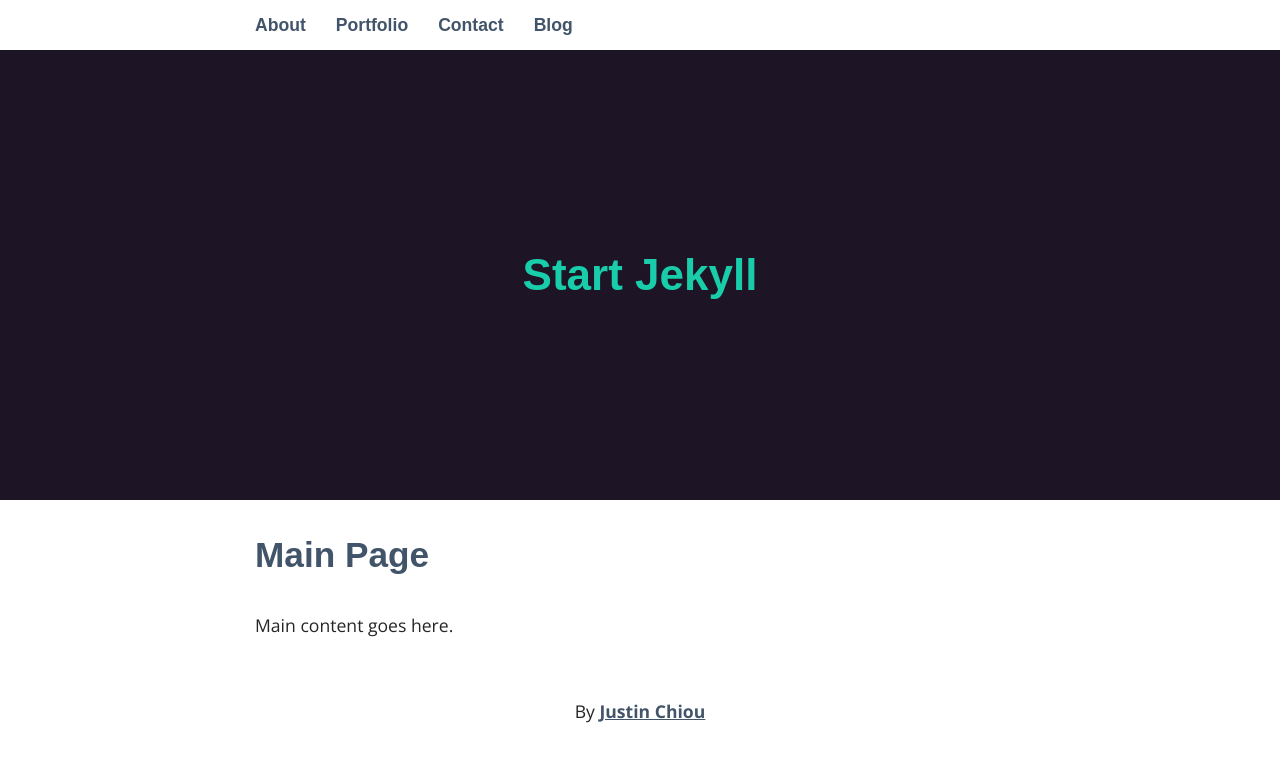
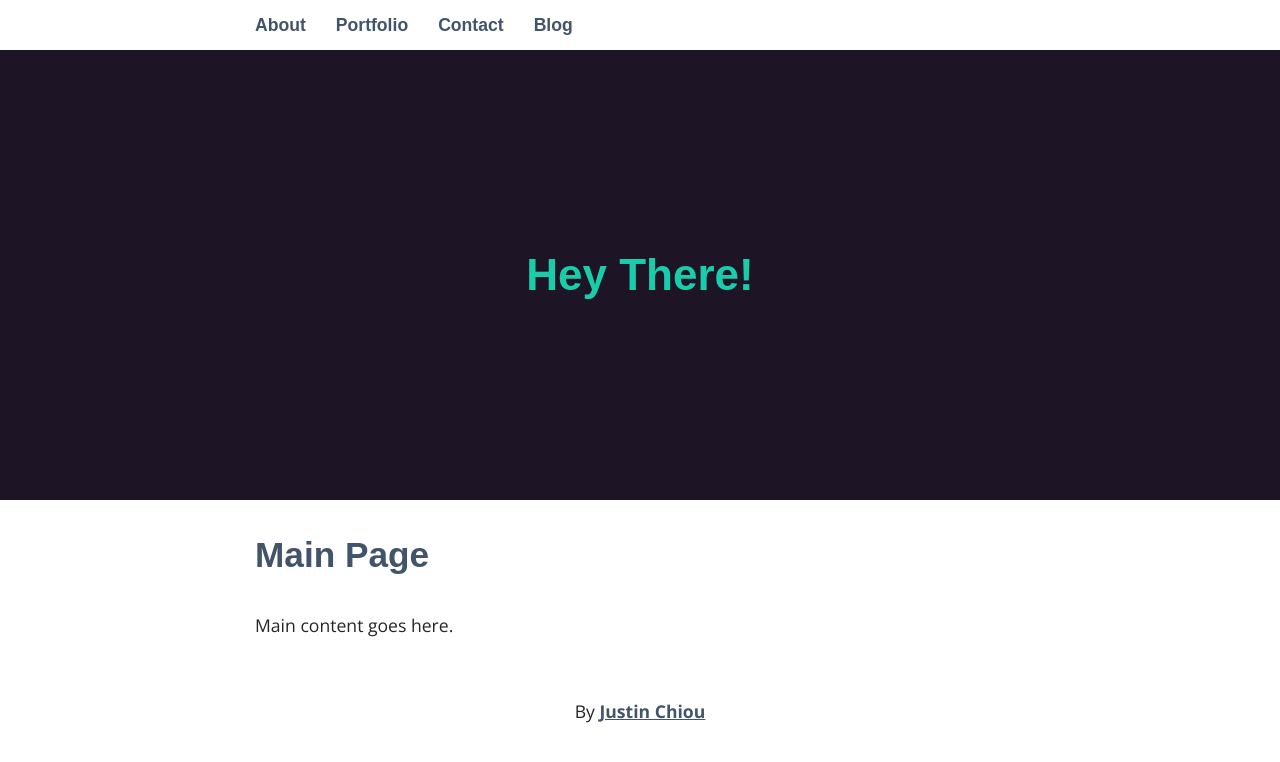
Before and after one commit to shadowlion/blog, a Jekyll site: the page built from index.html, in a window 1280 px wide. Shown: the top 762 px of the page. Built offline with Jekyll 4.4.1, drawn with Linux system fonts in a browser that asks for light colours; some web fonts are replaced.

Commit message:
Minor reformatting

```diff
--- a/_config.yml
+++ b/_config.yml
@@ -13,7 +13,7 @@
 # you will see them accessed via {{ site.title }}, {{ site.email }}, and so on.
 # You can create any custom variable you would like, and they will be accessible
 # in the templates via {{ site.myvariable }}.
-title: Start Jekyll
+title: Hey There!
 email: justin@thrivera.io
 description: >
   Personal website including my portfolio and contact information.
--- a/_includes/head.html
+++ b/_includes/head.html
@@ -2,12 +2,9 @@
 	<meta charset="utf-8">
 	<meta http-equiv="x-ua-compatible" content="ie=edge">
 	<meta name="viewport" content="width=device-width, initial-scale=1">
-
 	<title>{% if page.title %}{{ page.title }}{% else %}{{ site.title }}{% endif %}</title>
-
 	<link rel="stylesheet" href="{{ "/css/main.css" | prepend: site.baseurl }}">
 	<link rel="canonical" href="{{ page.url | replace:'index.html','' | prepend: site.baseurl | prepend: site.url }}">
 	<link href='https://fonts.googleapis.com/css?family=Open+Sans:400,300,700,800,600' rel='stylesheet' type='text/css'>
 	<link href='https://fonts.googleapis.com/css?family=Muli:400,300' rel='stylesheet' type='text/css'>
-
 </head>
--- a/_includes/header.html
+++ b/_includes/header.html
@@ -3,14 +3,13 @@
 		<nav>
 			<ul>
 				{% for page in site.pages %} {% if page.title %}
-				<li><a href="{{ page.url | prepend: site.baseurl }}">{{ page.title }}</a></li>
+					<li><a href="{{ page.url | prepend: site.baseurl }}">{{ page.title }}</a></li>
 				{% endif %} {% endfor %}
 				<li><a href="{{ "/blog" | prepend: site.baseurl }}">Blog</a></li>
 			</ul>
 		</nav>
 	</div>
 </aside>
-
 <header>
 	<h1><a href="{{ site.baseurl }}">{{ site.title }}</a></h1>
 </header>
--- a/_layouts/default.html
+++ b/_layouts/default.html
@@ -1,7 +1,6 @@
 <!DOCTYPE html>
 <html>
 	{% include head.html %}
-
 	<body>
 		{% include header.html %}
 		<main>
@@ -11,5 +10,4 @@
 		{% include footer.html %}
 		</main>
 	</body>
-
 </html>
--- a/_layouts/page.html
+++ b/_layouts/page.html
@@ -1,7 +1,6 @@
 ---
 layout: default
 ---
-
 <h2>{{ page.title }}</h2>
 
-    {{ content }}
+{{ content }}
--- a/_layouts/posts.html
+++ b/_layouts/posts.html
@@ -1,8 +1,6 @@
 ---
 layout: default
 ---
-
 <h2>{{ page.title }}</h2>
 <time>{{ page.date | date: "%b %-d, %Y" }}{% if page.author %} • {{ page.author }}{% endif %}{% if page.meta %} • {{ page.meta }}{% endif %}</time>
-
 {{ content }}
```
Lines whose indentation alone changed are shown as unchanged.
